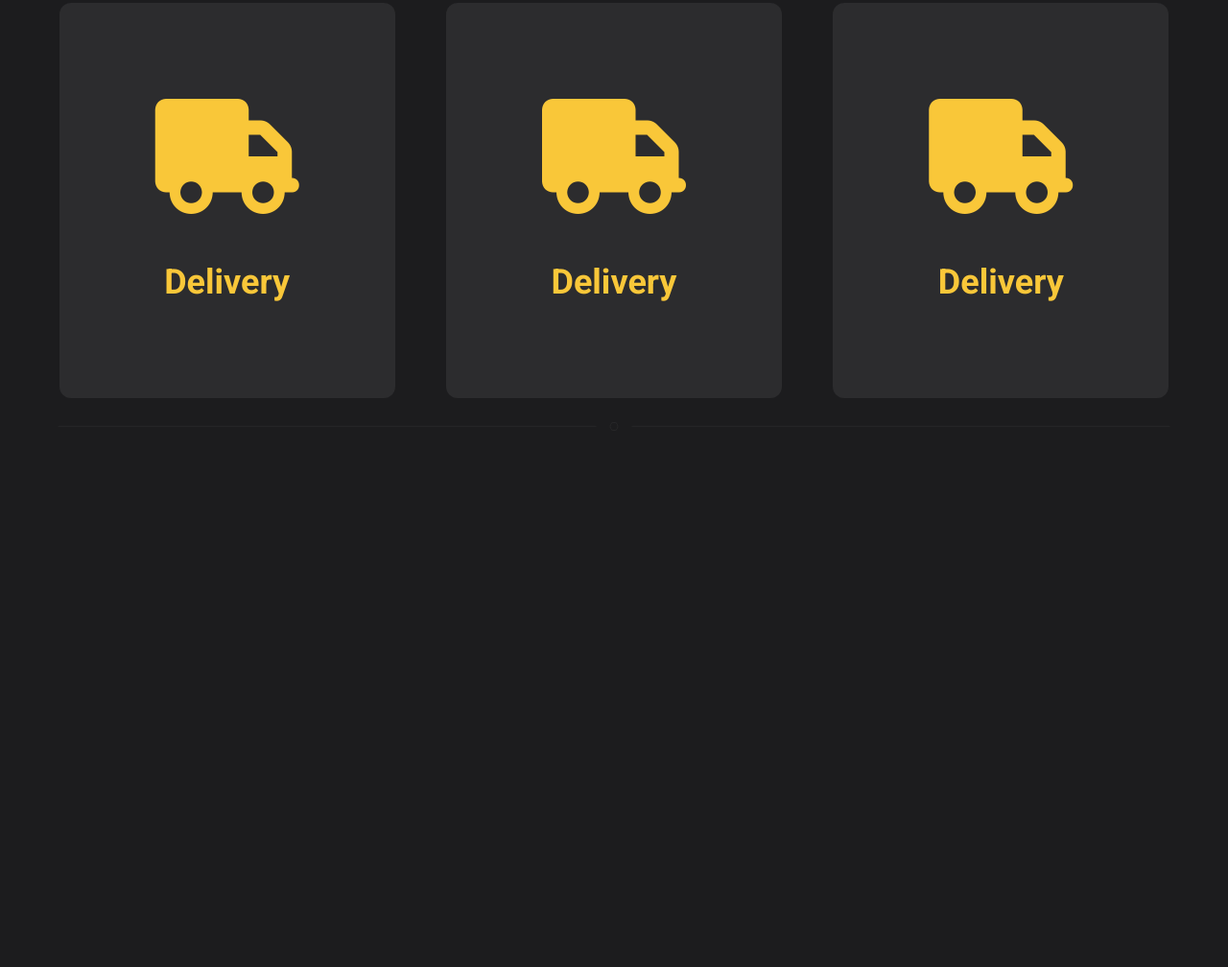
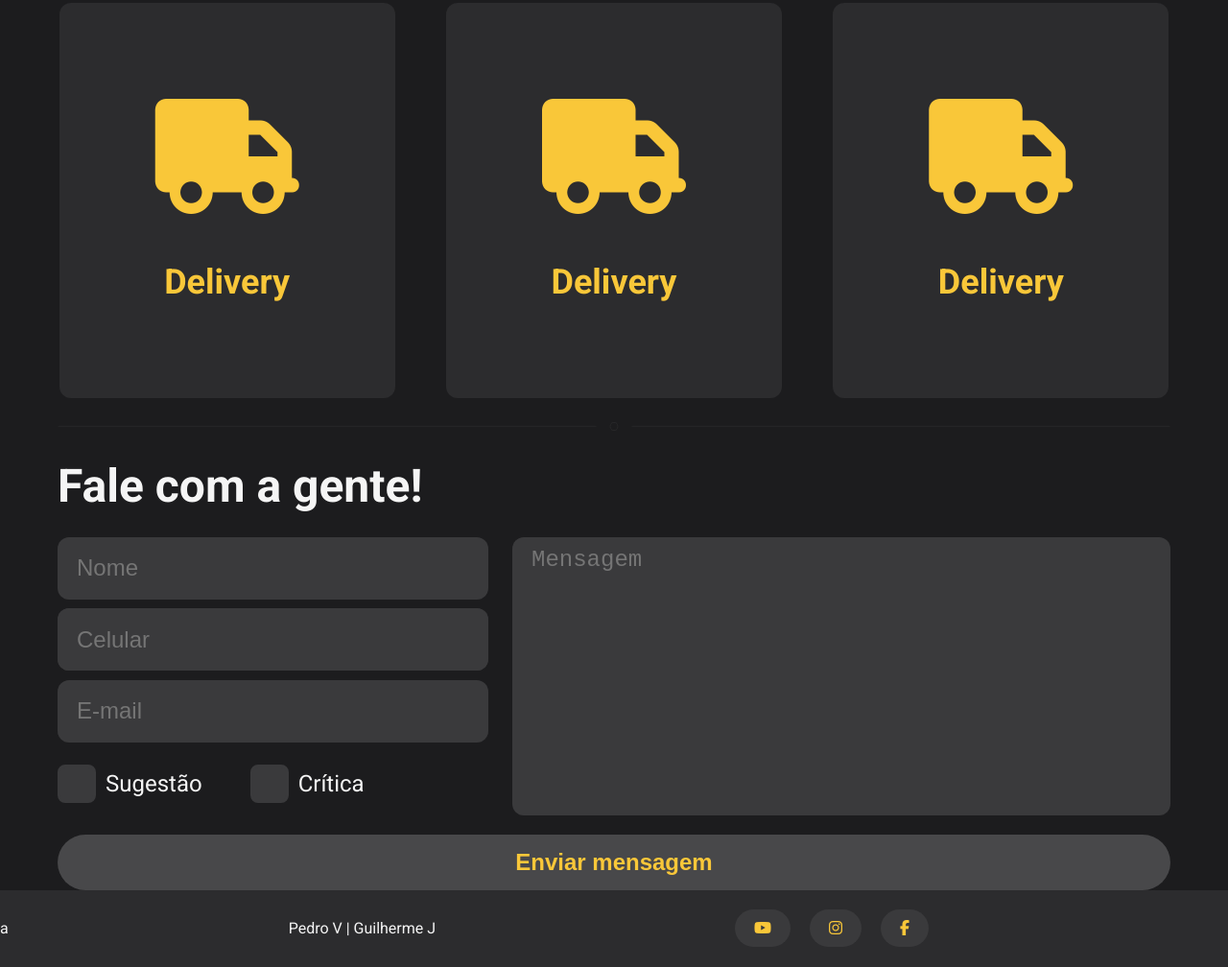
Before and after one commit to pedrovs3/pizzaria-front, a plain HTML site: page index.html in a window 1280 px wide. Shown: the part 3055-4063 px from the top of the page at 96% size. Before the commit the page ends 3508 px from the top, so only its background shows below. Drawn offline with Linux system fonts and the light colour scheme.

Commit message:
finalizando home

```diff
--- /dev/null
+++ b/assets/css/components/footer.css
@@ -0,0 +1,36 @@
+footer {
+    height: 80px;
+    background: var(--bg-overflow);
+    display: flex;
+    align-items: center;
+    justify-content: center;
+}
+
+.social-container {
+    display: flex;
+    gap: 20px;
+    /*margin: 0px 60px;*/
+    padding: 10px 20px;
+    list-style: none;
+}
+
+.social-container__button {
+    padding: 10px 20px;
+    border-radius: 50px;
+    background: var(--gray-700);
+    color: var(--accent-color);
+    transition: all 200ms ease-in-out;
+}
+
+.social-container__button:hover {
+    border-radius: 12px;
+    background: var(--gray-600);
+}
+
+.social-container__button:hover i {
+    filter: drop-shadow(1px 1px 10px var(--accent-color));
+}
+
+footer span, footer ul, footer div {
+    flex-grow: 1;
+}
--- a/assets/css/components/main.css
+++ b/assets/css/components/main.css
@@ -178,3 +178,104 @@ select {
   font-size: 120px;
   color: var(--accent-color);
 }
+
+input[type="radio"] {
+  display: grid;
+  place-content: center;
+  appearance: none;
+  background-color: var(--gray-700);
+  margin: 0;
+  font: inherit;
+  color: var(--accent-color);
+  width: 40px;
+  height: 40px;
+  border: 0.15em solid var(--gray-700);
+  border-radius: 8px;
+}
+
+input[type="radio"]::before {
+  content: "✓";
+  font-size: 35px;
+  transform: scale(0);
+  transition: 120ms transform ease-in-out;
+}
+
+input[type="radio"]:checked::before {
+  transform: scale(1);
+}
+
+.contact-form__option {
+  display: flex;
+  flex-direction: row;
+  gap: 50px;
+  grid-area: radio;
+}
+
+form {
+  padding-top: 25px;
+}
+
+.contact-form__option label {
+  display: flex;
+  flex-direction: row-reverse;
+  align-items: center;
+  font-size: 24px;
+  gap: 10px;
+}
+
+.contact-form {
+  display: grid;
+  grid-template-areas:
+"input-1 message message"
+"input-2 message message"
+"input-3 message message"
+"radio message message"
+"button button button";
+  column-gap: 25px;
+}
+
+input[type="text"], input[type="tel"], input[type="email"], textarea {
+  border: none;
+  padding: 10px 20px;
+  font-size: 24px;
+  border-radius: 12px;
+  background: var(--gray-700);
+  color: var(--white-color);
+}
+
+textarea {
+  grid-area: message;
+  resize: none;
+}
+
+input[type="text"] {
+  grid-area: input-1;
+  max-height: 65px;
+}
+input[type="tel"] {
+  max-height: 65px;
+  grid-area: input-2;
+}
+input[type="email"] {
+  max-height: 65px;
+  grid-area: input-3;
+}
+
+.contact-form__submit {
+  grid-area: button;
+  padding: 15px 20px;
+  font-size: 24px;
+  margin-top: 20px;
+  border-radius: 50px;
+  font-weight: bold;
+  border: none;
+  color: var(--accent-color);
+  background: var(--gray-600);
+  transition: all 200ms ease-in-out;
+}
+
+.contact-form__submit:hover {
+  background: var(--accent-color);
+  color: var(--gray-600);
+  border-radius: 12px;
+}
--- a/assets/css/styles.css
+++ b/assets/css/styles.css
@@ -1,6 +1,7 @@
 @import url(./components/header.css);
 @import url(./components/main.css);
 @import url(./components/scrollbar.css);
+@import url(./components/footer.css);
 @import url(./mobile.css);
 @import url(./reset.css);
 @import url(./colors.css);
--- a/index.html
+++ b/index.html
@@ -135,9 +135,48 @@
 
     <img class="divider" src="./assets/img/Divider.svg" alt="divider">
 
+    <section>
+      <h2>Fale com a gente!</h2>
+      <form class="contact-form">
+        <input type="text" id="name-input" placeholder="Nome">
+        <input type="tel" id="phone-input" placeholder="Telefone">
+        <input type="tel" id="cell-input" placeholder="Celular">
+        <input type="email" id="mail-input" placeholder="E-mail">
+        <div class="contact-form__option">
+          <label>
+            Sugestão
+            <input type="radio" value="Sugestao" name="group">
+          </label>
+          <label>
+            Crítica
+            <input type="radio" value="Critica" name="group">
+          </label>
+        </div>
+        <textarea name="mensagem" id="message" cols="30" rows="10" placeholder="Mensagem"></textarea>
+        <button class="contact-form__submit" type="submit">Enviar mensagem</button>
+      </form>
+    </section>
   </main>
   <footer>
-
+    <span>a</span>
+    <span>Pedro V | Guilherme J</span>
+    <ul class="social-container">
+      <li>
+        <a class="social-container__button" href="#">
+          <i class="fa-brands fa-youtube"></i>
+        </a>
+      </li>
+      <li>
+        <a class="social-container__button" href="#">
+          <i class="fa-brands fa-instagram"></i>
+        </a>
+      </li>
+      <li>
+        <a class="social-container__button" href="#">
+          <i class="fa-brands fa-facebook-f"></i>
+        </a>
+      </li>
+    </ul>
   </footer>
   <!-- <item-card title="mussarela" ingredients="Queijo e orégano." price="30,99"></item-card> -->
 </body>
```
